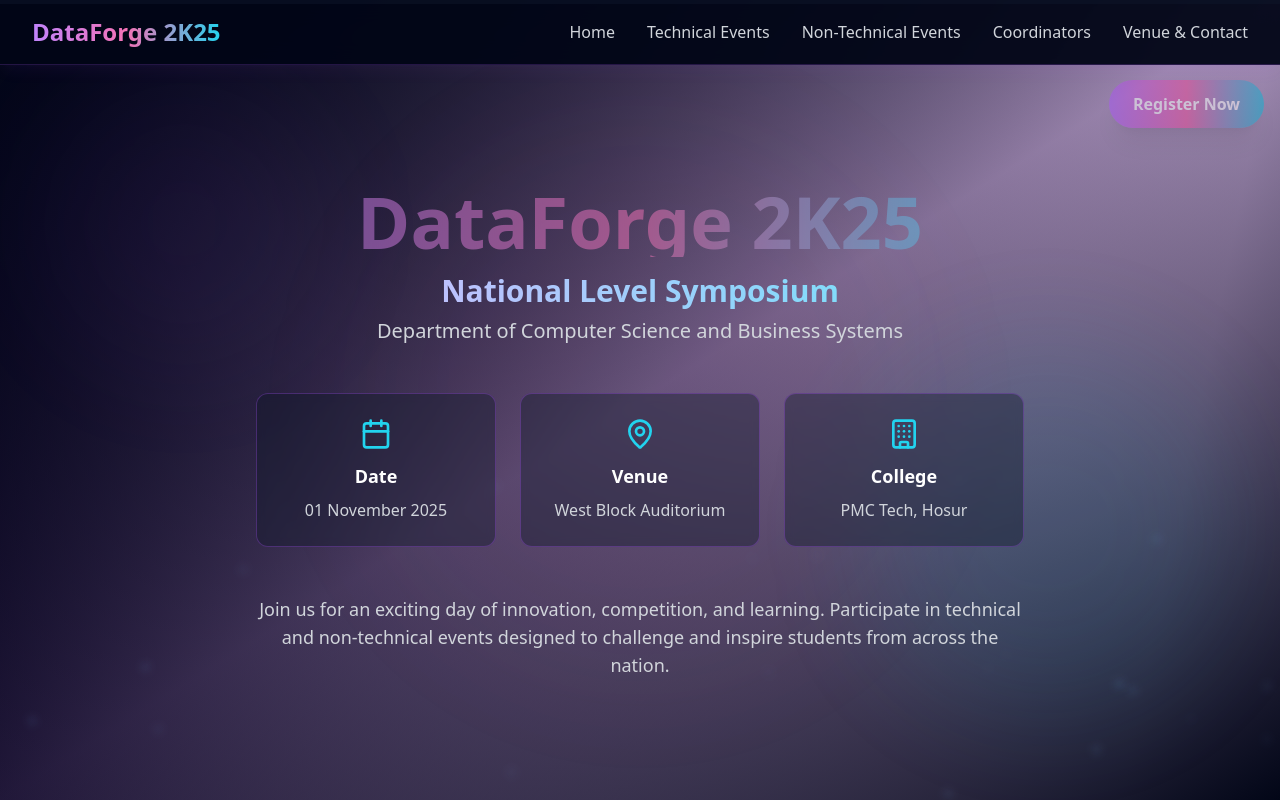
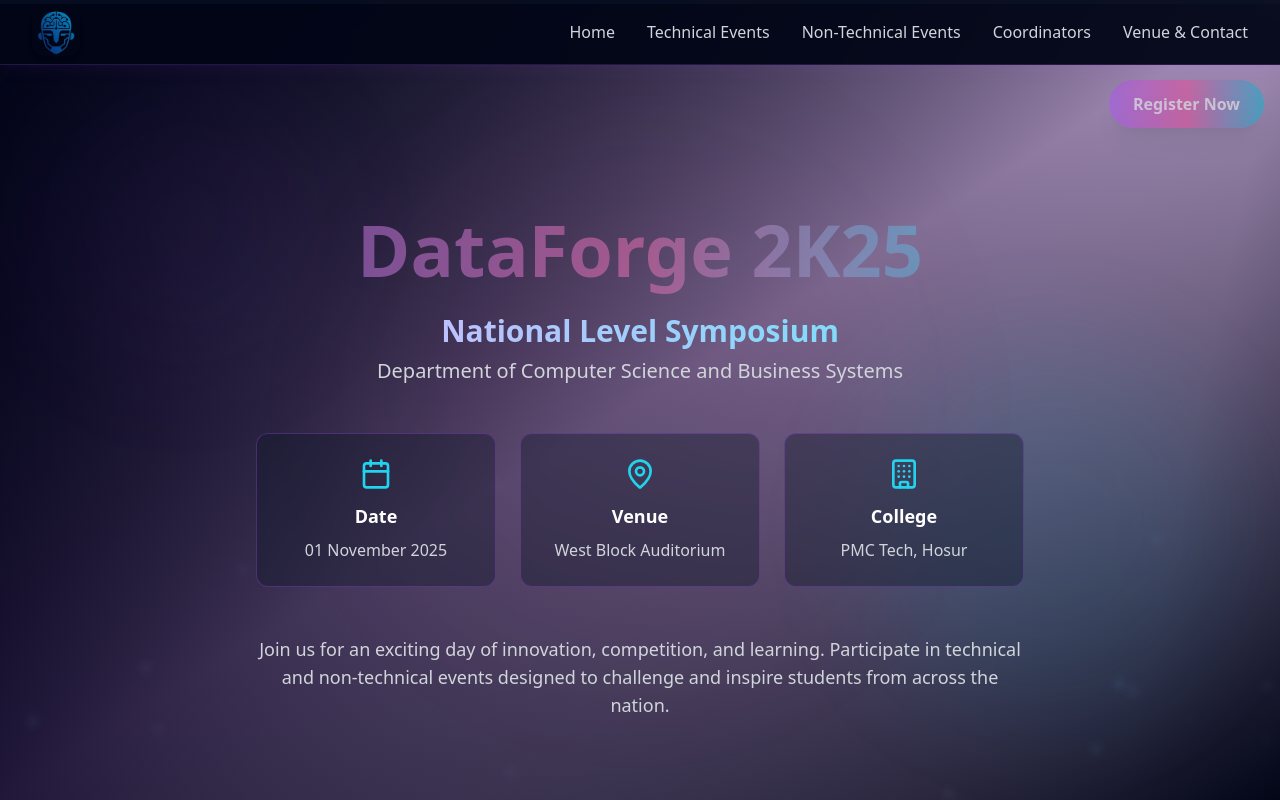
Before and after one commit to ThePremkumar/DataForge-2K25, a React (Vite) app: page / in a window 1280 px wide. Shown: the top 800 px of the page. Built offline with nearby package versions, Linux system fonts and the light colour scheme.

Commit message:
update the logo and hero page

```diff
--- a/index.html
+++ b/index.html
@@ -2,7 +2,7 @@
 <html lang="en">
   <head>
     <meta charset="UTF-8" />
-    <link rel="icon" type="image/svg+xml" href="/vite.svg" />
+    <link rel="icon" type="image/png" href="src/assests/logo.png" />
     <meta name="viewport" content="width=device-width, initial-scale=1.0" />
     <title>DataForge 2K25</title>
   </head>
--- a/src/components/Hero.tsx
+++ b/src/components/Hero.tsx
@@ -15,7 +15,7 @@ export function Hero() {
       </div>
       <div className="relative max-w-6xl mx-auto text-center ">
         <div className="mb-8 ">
-          <h1 className="text-4xl sm:text-6xl lg:text-7xl font-bold mb-4 bg-gradient-to-r from-purple-400 via-pink-400 to-cyan-400 bg-clip-text text-transparent animate-pulse">
+          <h1 className="text-4xl sm:text-6xl lg:text-7xl font-bold mb-4 p-3 sm:mt-14 bg-gradient-to-r from-purple-400 via-pink-400 to-cyan-400 bg-clip-text text-transparent animate-pulse">
             DataForge 2K25
           </h1>
           <p className="text-xl sm:text-2xl lg:text-3xl text-transparent bg-clip-text bg-gradient-to-r from-purple-300 to-cyan-300 font-semibold mb-2">
--- a/src/components/Navbar.tsx
+++ b/src/components/Navbar.tsx
@@ -1,5 +1,6 @@
 import React, { useState } from 'react';
 import { MenuIcon, XIcon } from 'lucide-react';
+import logo from '../assests/logo.png';
 interface NavbarProps {
   onRegisterClick: () => void;
 }
@@ -20,9 +21,7 @@ export function Navbar({
       <div className="max-w-7xl mx-auto px-4 sm:px-6 lg:px-8">
         <div className="flex items-center justify-between h-16">
           <div className="flex items-center">
-            <h1 className="text-xl sm:text-2xl font-bold bg-gradient-to-r from-purple-400 via-pink-400 to-cyan-400 bg-clip-text text-transparent">
-              DataForge 2K25
-            </h1>
+              <img src={logo}  className="object-contain w-12 h-12 rounded-xl shadow-md transition-transform duration-300 group-hover:scale-110"/>
           </div>
           {/* Desktop Navigation */}
           <div className="hidden md:flex items-center space-x-8">
```
Also changed, not shown: src/assests/logo.png (added).
